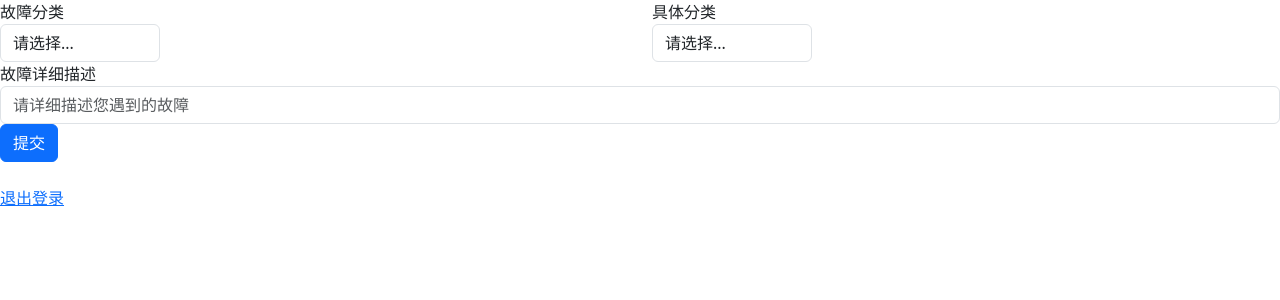
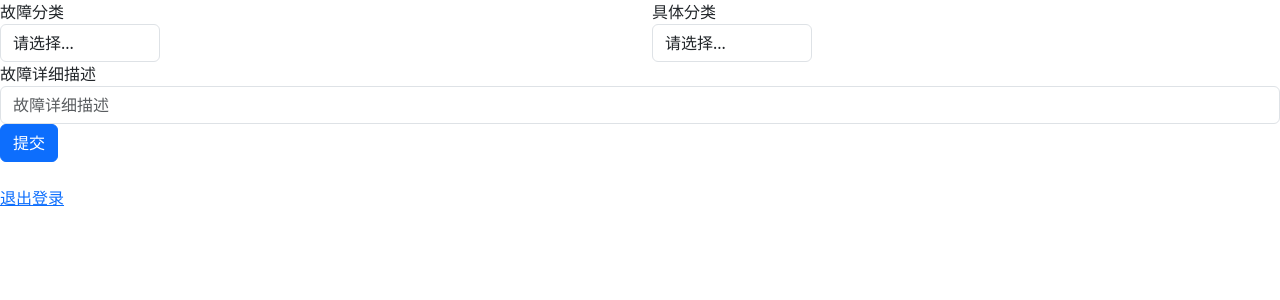
Before and after one commit to frequencyxxq/web_login, a Django app: page /index/ in a window 1280 px wide. Shown: the part 181-481 px from the top of the page. Run offline with Django 3.2, Linux system fonts and the light colour scheme; some libraries are stand-ins or nearby versions.

Commit message:
20230130 creat index form.html

```diff
--- a/templates/index.html
+++ b/templates/index.html
@@ -53,12 +53,12 @@
 
       <!-- 第二行 -->
     <form>
-  <div class="row">
-    <div class="col">
+  <div class="row mr-5">
+    <div class="col ml-5">
         <label for="inputEmail4">报障人</label>
       <input type="text" class="form-control" Style="width:160px" >
     </div>
-    <div class="col">
+    <div class="col mr-5">
         <label for="inputEmail4">联系方式</label>
       <input type="text" class="form-control" Style="width:160px" >
     </div>
@@ -95,11 +95,11 @@
 
           <!-- 第四行 -->
 <form>
-  <div class="form-group">
-    <label for="exampleInputEmail1">故障详细描述</label>
-    <input type="email" class="form-control" id="description"  placeholder="请详细描述您遇到的故障">
-    <small id="description" class="form-text text-muted"></small>
-  </div>
+
+    <div class="col">
+        <label for="description">故障详细描述</label>
+      <input type="text" class="form-control" placeholder="故障详细描述">
+    </div>
 
   <button type="submit" class="btn btn-primary">提交</button>
 </form>
```
